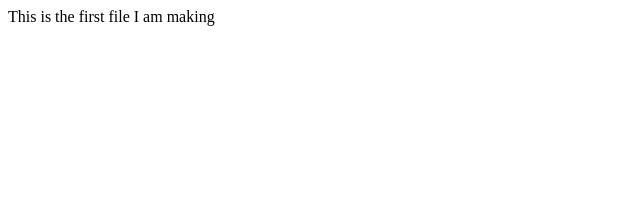
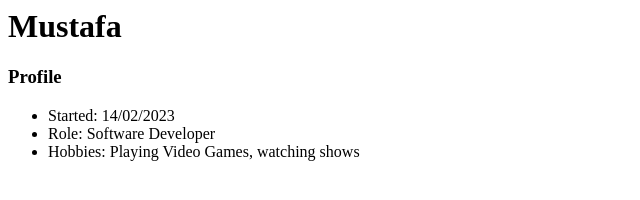
Before and after one commit to Com3nd/Com3nd.github-io, a plain HTML site: page index.html in a window 1280 px wide. Shown: the whole page, without its empty margins (0-640 px from the left). Drawn offline with Linux system fonts and the light colour scheme.

Commit message:
second commit

```diff
--- a/index.html
+++ b/index.html
@@ -1 +1,7 @@
-This is the first file I am making
+<h1>Mustafa</h1>
+<h3>Profile</h3>
+<ul>
+    <li>Started: 14/02/2023</li>
+    <li>Role: Software Developer</li>
+    <li>Hobbies: Playing Video Games, watching shows</li>
+</ul>
```
Also changed, not shown: file1.txt (deleted).
